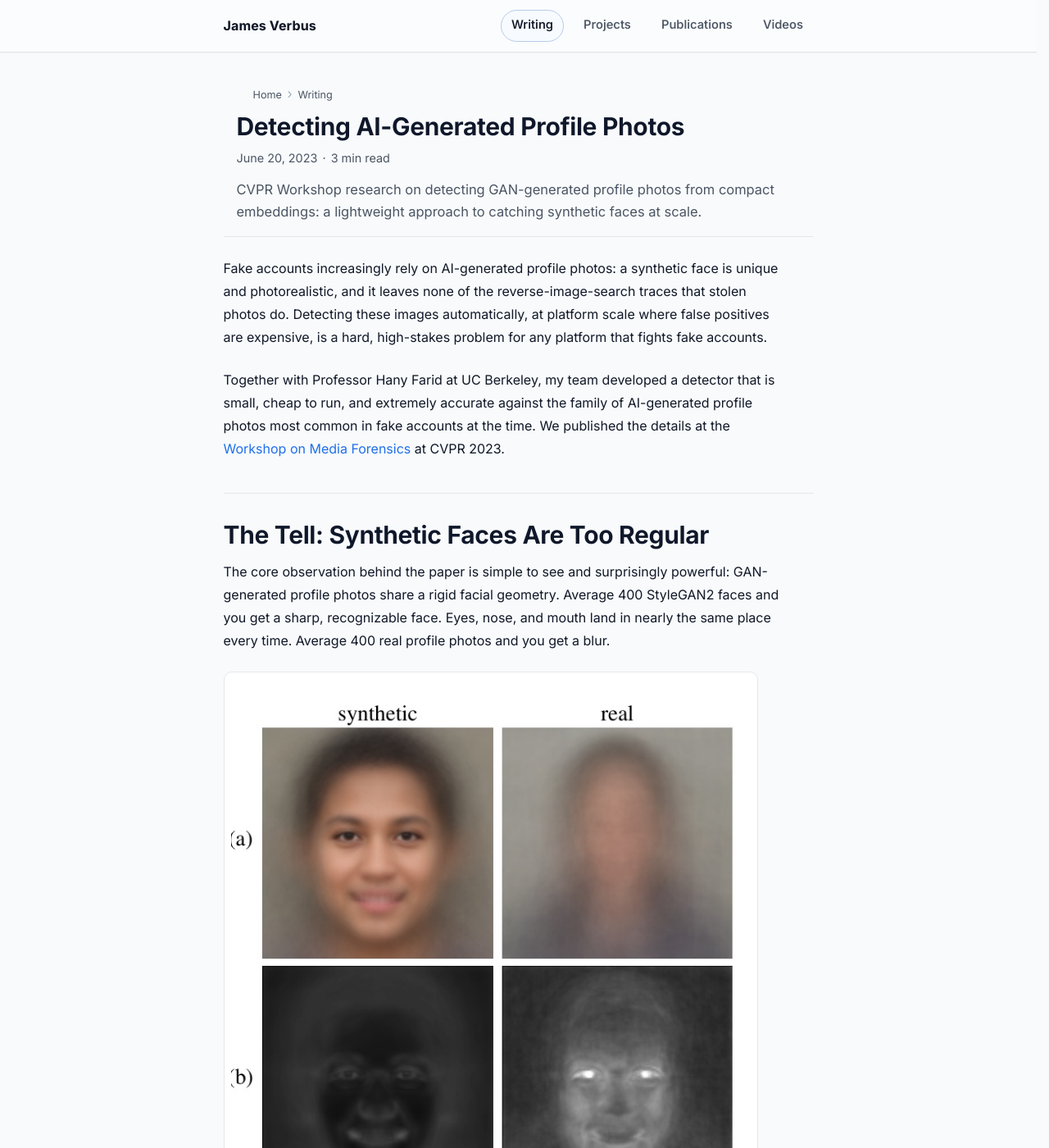
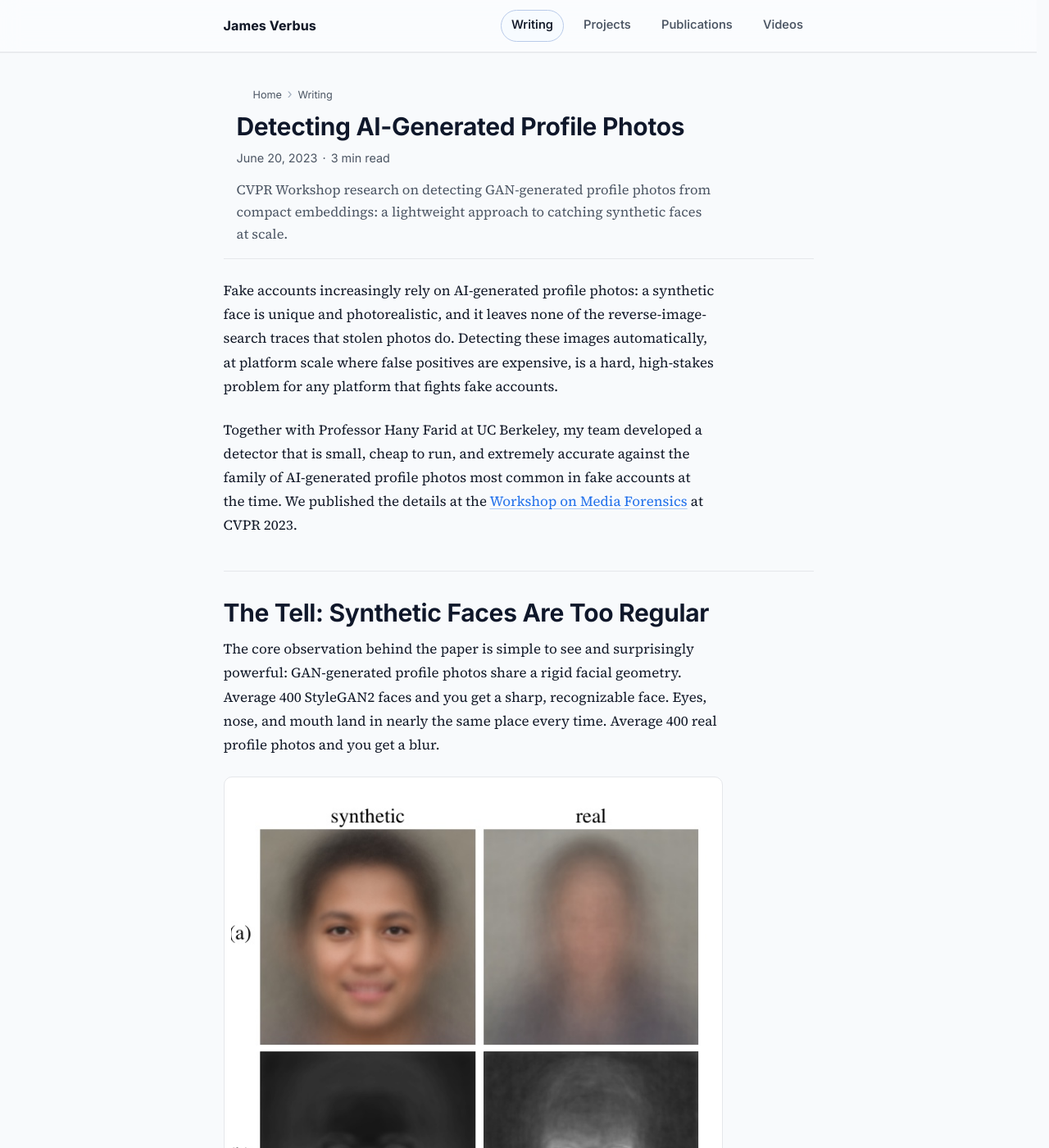
Before and after one commit to jverbus/jverbus.github.io, a Jekyll site: the page built from _posts/2023-06-20-detecting-ai-generated-profile-photos.md, in a window 1280 px wide and 1400 px high. Shown: the whole window at 82% size. Built offline with Jekyll 4.4.1, drawn with Linux system fonts in a browser that asks for light colours.

Commit message:
Set running prose in Source Serif 4 for an editorial two-voice system
Inter remains the UI voice (nav, headings, cards, chips, dates, tables);
body text in posts and page ledes now reads in Source Serif 4:

- Vendor Source Serif 4 Variable (latin, normal + italic, OFL) with a
  metric-matched Georgia fallback face so the swap doesn't shift lines,
  and preload the roman weight alongside Inter
- Post/page prose: 1.06rem serif at 1.72 line-height with oldstyle
  figures; page first-paragraph lede steps up to 1.12rem
- Links inside running text carry a quiet tinted underline that
  resolves to full color on hover
- Dark mode eases the serif to weight 380 and brightens the underline,
  compensating for light-on-dark stroke gain
- Image captions step up to 0.92rem for serif legibility
- Index lists, chip lists, cards, and the post CTA stay in Inter

https://claude.ai/code/session_01EjBiG9bDQxspefCUkSEBmk

```diff
--- a/_includes/site/head.html
+++ b/_includes/site/head.html
@@ -165,6 +165,7 @@
   <link rel="icon" type="image/x-icon" href="{{ '/favicon.ico' | relative_url }}">
   <link rel="apple-touch-icon" sizes="180x180" href="{{ '/assets/images/apple-touch-icon.png' | relative_url }}">
   <link rel="preload" href="{{ '/assets/fonts/inter-latin-wght-normal.woff2' | relative_url }}" as="font" type="font/woff2" crossorigin>
-  <link href="{{ '/assets/css/modern.css' | relative_url | escape }}?v=loop37" rel="stylesheet" media="all">
+  <link rel="preload" href="{{ '/assets/fonts/source-serif-4-latin-wght-normal.woff2' | relative_url }}" as="font" type="font/woff2" crossorigin>
+  <link href="{{ '/assets/css/modern.css' | relative_url | escape }}?v=loop38" rel="stylesheet" media="all">
   <link rel="alternate" type="application/atom+xml" title="{{ site.title | escape }}" href="{{ '/atom.xml' | absolute_url | escape }}">
 </head>
--- a/assets/css/modern.css
+++ b/assets/css/modern.css
@@ -30,6 +30,34 @@
   descent-override: 22.43%;
   line-gap-override: 0%;
   size-adjust: 107.64%;
+}
+
+/* Source Serif 4 Variable, SIL OFL 1.1, vendored from @fontsource-variable/source-serif-4 5.2.9 */
+@font-face {
+  font-family: "Source Serif 4";
+  font-style: normal;
+  font-weight: 200 900;
+  font-display: swap;
+  src: url("../fonts/source-serif-4-latin-wght-normal.woff2") format("woff2-variations");
+  unicode-range: U+0000-00FF, U+0131, U+0152-0153, U+02BB-02BC, U+02C6, U+02DA, U+02DC, U+0304, U+0308, U+0329, U+2000-206F, U+20AC, U+2122, U+2191, U+2193, U+2212, U+2215, U+FEFF, U+FFFD;
+}
+
+@font-face {
+  font-family: "Source Serif 4";
+  font-style: italic;
+  font-weight: 200 900;
+  font-display: swap;
+  src: url("../fonts/source-serif-4-latin-wght-italic.woff2") format("woff2-variations");
+  unicode-range: U+0000-00FF, U+0131, U+0152-0153, U+02BB-02BC, U+02C6, U+02DA, U+02DC, U+0304, U+0308, U+0329, U+2000-206F, U+20AC, U+2122, U+2191, U+2193, U+2212, U+2215, U+FEFF, U+FFFD;
+}
+
+/* vertical metrics matched to Source Serif 4 so the swap doesn't shift lines */
+@font-face {
+  font-family: "Source Serif 4 Fallback";
+  src: local("Georgia");
+  ascent-override: 103.6%;
+  descent-override: 33.5%;
+  line-gap-override: 0%;
 }
 
 :root {
@@ -49,7 +77,11 @@
   --selection-bg: #dbeafe;
 
   --font-sans: Inter, "Inter Fallback", "Avenir Next", Avenir, "Segoe UI", Roboto, "Helvetica Neue", Helvetica, Arial, sans-serif;
+  --font-serif: "Source Serif 4", "Source Serif 4 Fallback", "Iowan Old Style", Georgia, "Times New Roman", serif;
   --font-mono: ui-monospace, SFMono-Regular, Menlo, Monaco, Consolas, "Liberation Mono", monospace;
+
+  --prose-weight: 400;
+  --prose-underline: rgba(31, 111, 235, 0.34);
 
   --shadow-soft: 0 1px 2px rgba(16, 24, 40, 0.06), 0 1px 3px rgba(16, 24, 40, 0.10);
   --radius: 12px;
@@ -1176,7 +1208,7 @@ h2.post-year-heading:first-of-type {
 .layout-post .entry-content p:has(> img:only-child) + p:has(> em:only-child) {
   margin-top: calc(var(--space-2) - var(--space-6));
   color: var(--text-muted);
-  font-size: 0.88rem;
+  font-size: 0.92rem;
   line-height: 1.55;
 }
 
@@ -1249,7 +1281,7 @@ h3:hover .heading-anchor,
 }
 
 .layout-page .entry-content > p:first-of-type {
-  font-size: 1.05rem;
+  font-size: 1.12rem;
   color: #374151;
 }
 
@@ -1466,6 +1498,51 @@ h3:hover .heading-anchor,
 
 .project-list-content .post-list-description {
   margin: 0;
+}
+
+/* Editorial prose: running text in Source Serif 4; UI chrome stays in Inter */
+.layout-post .entry-content > p,
+.layout-post .entry-content > ul,
+.layout-post .entry-content > ol,
+.layout-post .entry-content > blockquote,
+.layout-page .entry-content > p,
+.layout-page .entry-content > ul:not(.post-index-list):not(.list-linear),
+.layout-page .entry-content > ol,
+.home-lede,
+.home-section > p:not(.home-archive-link),
+.post-summary {
+  font-family: var(--font-serif);
+  font-weight: var(--prose-weight);
+  font-variant-numeric: oldstyle-nums;
+}
+
+.layout-post .entry-content > p,
+.layout-post .entry-content > ul,
+.layout-post .entry-content > ol,
+.layout-post .entry-content > blockquote,
+.layout-page .entry-content > p,
+.layout-page .entry-content > ul:not(.post-index-list):not(.list-linear),
+.layout-page .entry-content > ol {
+  font-size: 1.06rem;
+  line-height: 1.72;
+}
+
+/* Links inside running text carry a quiet underline, editorial style */
+.layout-post .entry-content > p a,
+.layout-post .entry-content > ul a,
+.layout-post .entry-content > ol a,
+.layout-post .entry-content > blockquote a {
+  text-decoration: underline;
+  text-decoration-thickness: 1px;
+  text-underline-offset: 0.16em;
+  text-decoration-color: var(--prose-underline);
+}
+
+.layout-post .entry-content > p a:hover,
+.layout-post .entry-content > ul a:hover,
+.layout-post .entry-content > ol a:hover,
+.layout-post .entry-content > blockquote a:hover {
+  text-decoration-color: currentColor;
 }
 
 @media (max-width: 760px) {
@@ -1747,6 +1824,10 @@ h3:hover .heading-anchor,
     --accent-hover: #93c5fd;
     --selection-bg: #1e3a8a;
     --shadow-soft: none;
+
+    /* serif reads heavier light-on-dark; ease the stroke and the underline */
+    --prose-weight: 380;
+    --prose-underline: rgba(96, 165, 250, 0.42);
   }
 
   .the-header {
```
Also changed, not shown: assets/fonts/source-serif-4-latin-wght-italic.woff2 (added), assets/fonts/source-serif-4-latin-wght-normal.woff2 (added), 1 other file.
